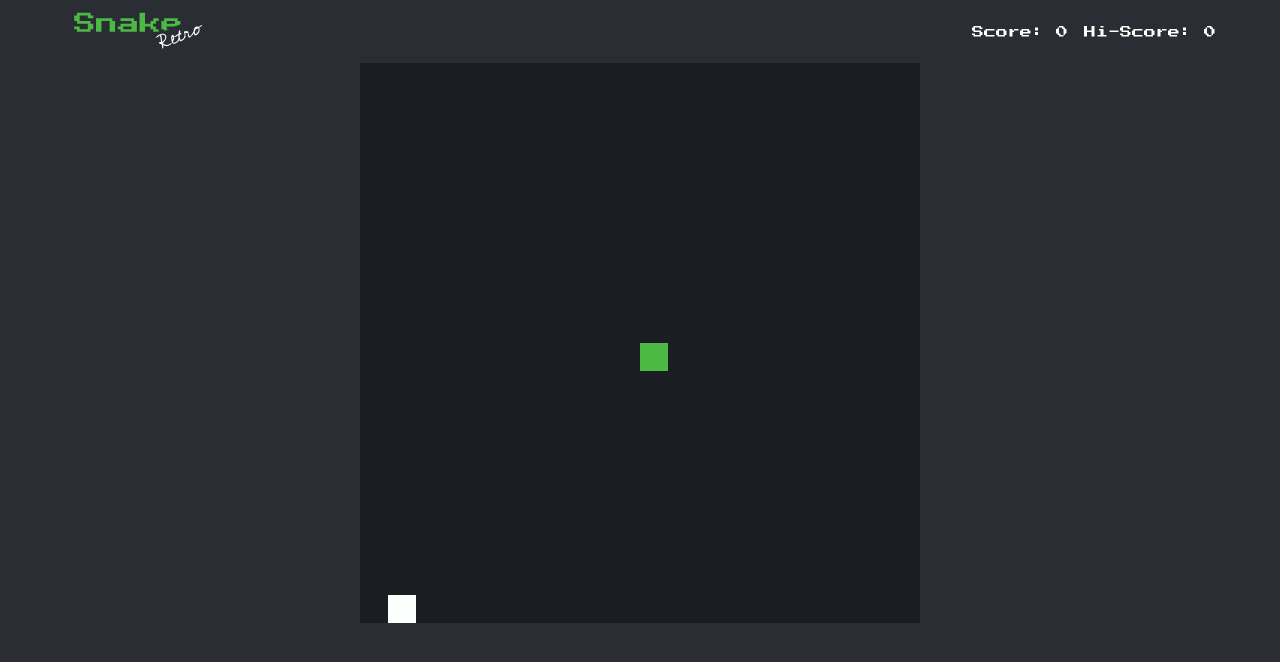
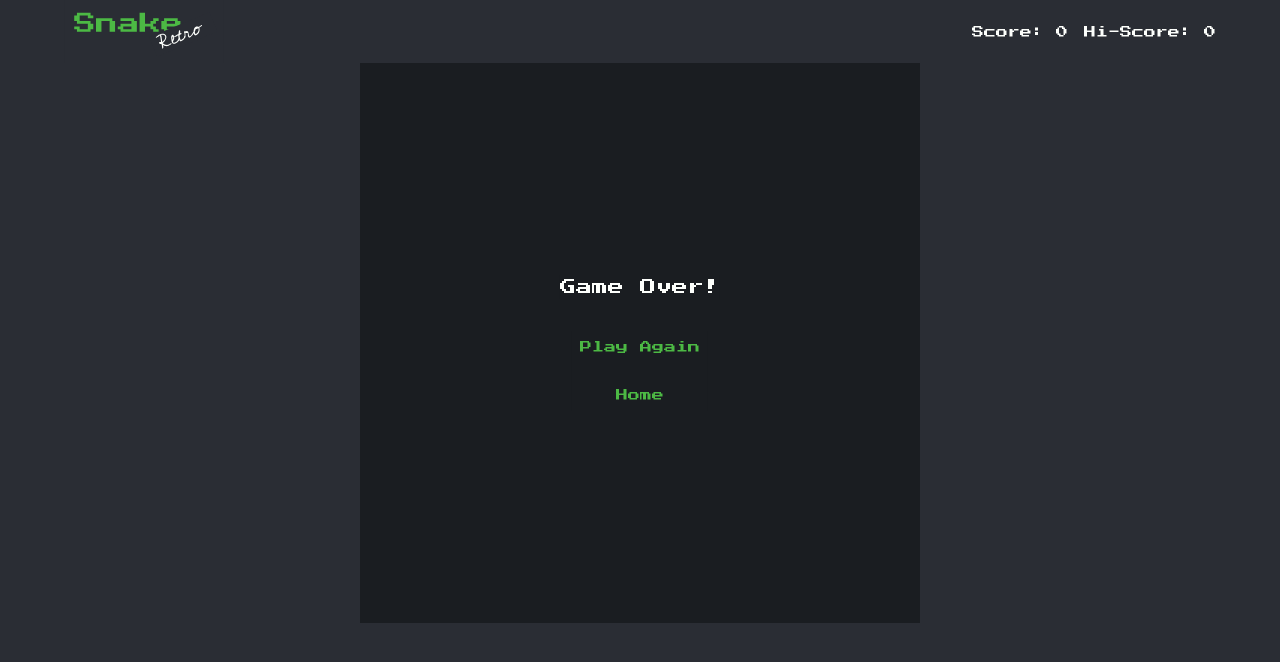
Before and after one commit to itzUmair/snake-game, a React (Vite) app: page / in a window 1280 px wide. Shown: the top 662 px of the page. Built offline with nearby package versions, Linux system fonts and the light colour scheme.

Commit message:
added gameover screen

```diff
--- a/src/components/Canvas.jsx
+++ b/src/components/Canvas.jsx
@@ -1,4 +1,5 @@
 import { useEffect, useRef, useState } from "react";
+import GameOver from "./GameOver";
 
 const Canvas = ({ score, setScore }) => {
   const [snake, setSnake] = useState([
@@ -9,6 +10,8 @@ const Canvas = ({ score, setScore }) => {
   const [gameSettings, setGameSettings] = useState({
     gameSpeed: 4,
   });
+
+  const [gameOver, setGameOver] = useState(false);
 
   const [food, setFood] = useState({ x: 10, y: 10 });
 
@@ -50,16 +53,18 @@ const Canvas = ({ score, setScore }) => {
       snake[0].y === 20 ||
       snake[0].y < 0
     ) {
-      localStorage.setItem("hi-score", JSON.stringify(score));
-      return false;
+      if (score > JSON.parse(localStorage.getItem("hi-score"))) {
+        localStorage.setItem("hi-score", JSON.stringify(score));
+      }
+      setGameOver(true);
     } else if (isBitingSelf()) {
-      return false;
+      setGameOver(true);
     }
-    return true;
   };
 
   const updateSnake = () => {
-    if (!gameRunning()) {
+    gameRunning();
+    if (gameOver) {
       return;
     }
     let tempSnake = [...snake];
@@ -148,6 +153,7 @@ const Canvas = ({ score, setScore }) => {
           ></div>
         );
       })}
+      {gameOver && <GameOver />}
     </div>
   );
 };
--- /dev/null
+++ b/src/components/GameOver.jsx
@@ -0,0 +1,20 @@
+const GameOver = () => {
+  return (
+    <div className=" absolute left-1/2 top-1/2 -translate-x-1/2 -translate-y-1/2 text-clr-100 flex flex-col items-center justify-center gap-8">
+      <div className="bg-clr-950">Game Over!</div>
+      <div className="bg-clr-950 flex flex-col items-center gap-4">
+        <button
+          onClick={() => window.location.reload()}
+          className="text-xs text-clr-600 hover:bg-clr-100/80 p-2"
+        >
+          Play Again
+        </button>
+        <button className="text-xs text-clr-600 hover:bg-clr-100/80 p-2">
+          Home
+        </button>
+      </div>
+    </div>
+  );
+};
+
+export default GameOver;
```
